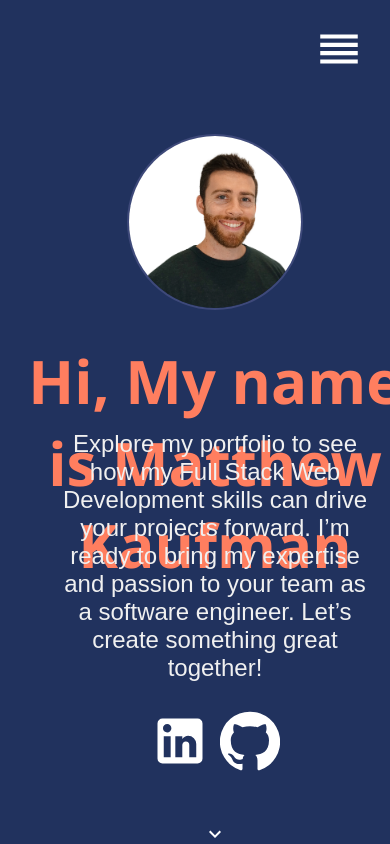
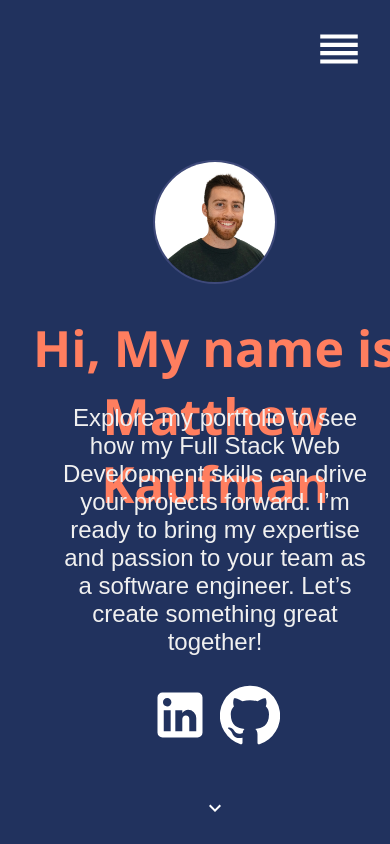
Before and after one commit to mkaufman385/personal-portfolio-site, a React (Create React App) app: page / in a window 390 px wide. Shown: the top 844 px of the page. Built offline with nearby package versions, Linux system fonts and the light colour scheme.

Commit message:
wip. media queries. Home

```diff
--- a/src/styles/Home.css
+++ b/src/styles/Home.css
@@ -66,7 +66,7 @@
 }
 
 .name {
-  font-size: 2.5rem; /* Adjust the size as needed */
+  font-size: 40px; /* Adjust the size as needed */
   color: #333;
   animation: colorChange 3s infinite;
 }
@@ -187,6 +187,44 @@
   }
 }
 
+@media only screen and (max-width: 965px) {
+  .name {
+    font-size: 50px !important;
+  }
+
+  .profile-image img {
+    width: 120px !important; /* Adjust this value to make the image smaller */
+    height: 120px !important; /* Match the height with the width for a perfect circle */
+  }
+  /* .about h2 {
+    font-size: 40px;
+  }
+
+  .about .prompt {
+    margin-top: 10px;
+    font-size: 20px;
+    width: 80%;
+  }
+
+  .skills {
+    text-align: center;
+  }
+  .list {
+    padding: 0;
+  }
+
+  .skills h2 {
+    font-size: 30px;
+  } */
+}
+
+@media only screen and (max-width: 1120px) {
+  .profile-image img {
+    width: 135px; /* Adjust this value to make the image smaller */
+    height: 135px; /* Match the height with the width for a perfect circle */
+  }
+}
+
 @media only screen and (max-width: 1280px) {
   .tooltip {
     display: none !important;
```
